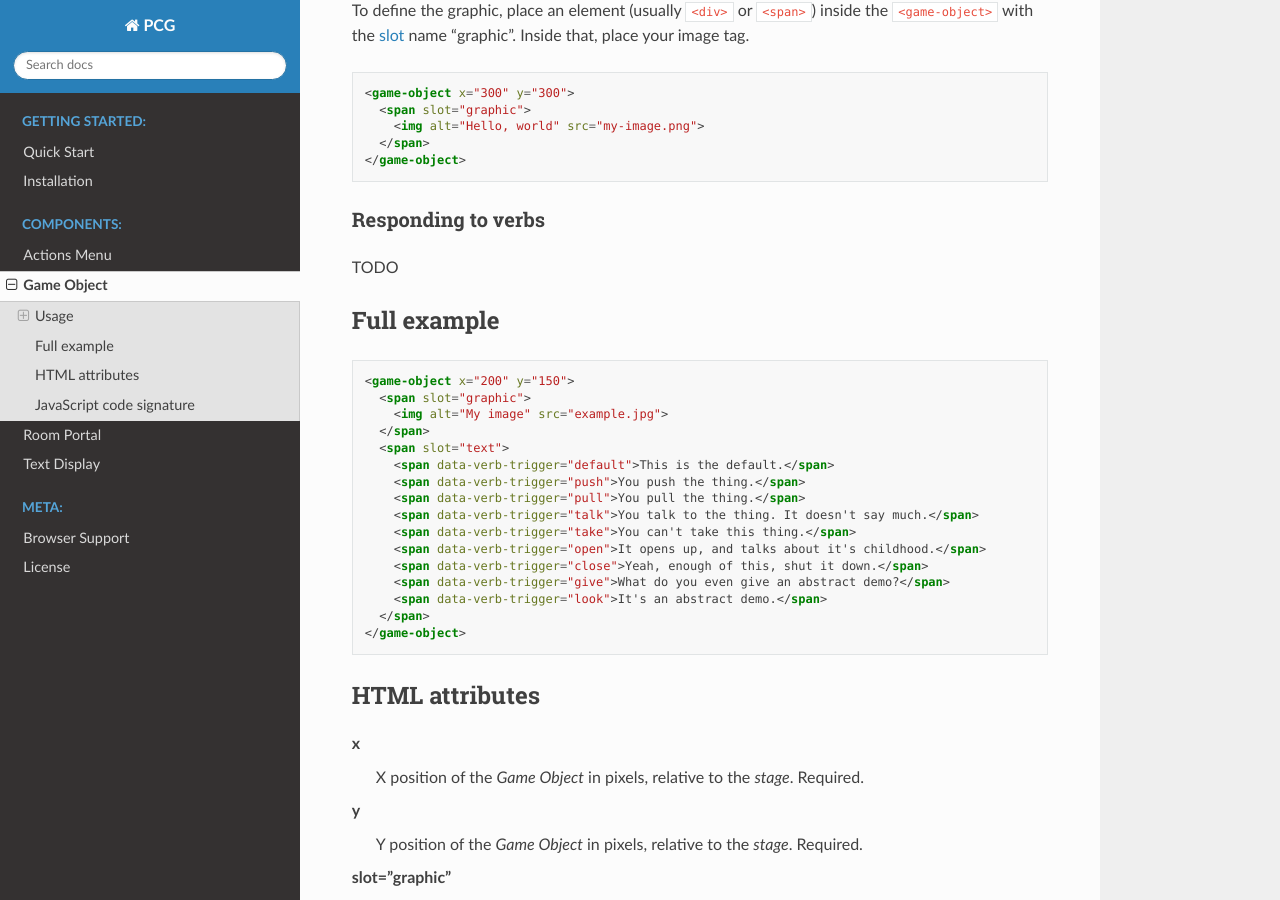
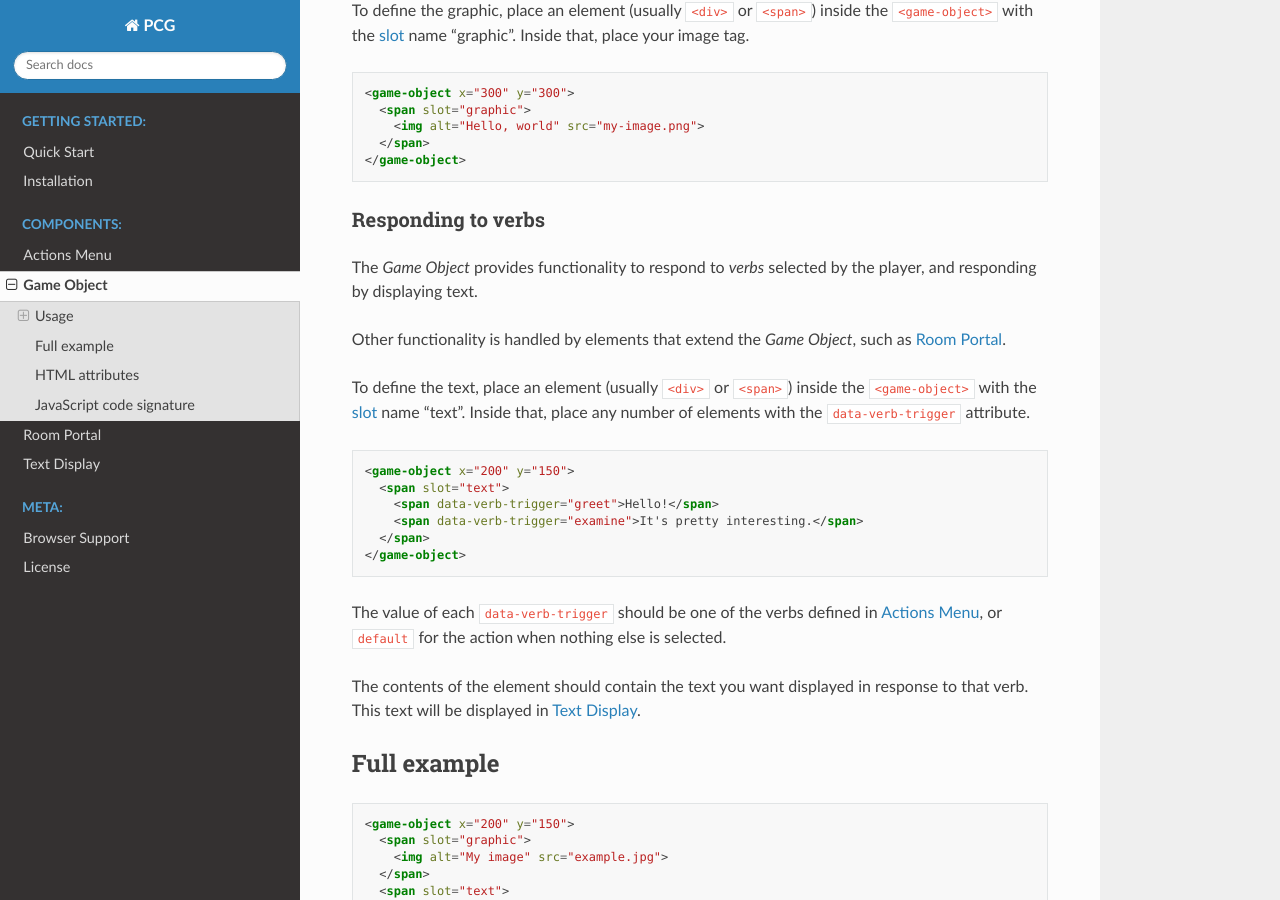
Before and after one commit to bronzehedwick/pcg, a Sphinx documentation site: the page built from docs/components/game-object.rst, in a window 1280 px wide and 900 px high, scrolled down 775 px. Built offline with Sphinx 7.4.7 and the Read the Docs theme 2.0.0, drawn with Linux system fonts in a browser that asks for light colours; some of the changed text lies outside the part shown.

Commit message:
Finish game object component documentation

```diff
--- a/docs/components/game-object.rst
+++ b/docs/components/game-object.rst
@@ -1,8 +1,8 @@
 Game Object
 ============
 
-The base class that all stage elements extend. It is generally not meant
-to be used directly, but can be used in a pintch.
+The base class that all *stage* elements extend. It is generally not
+meant to be used directly, but can be used in a pintch.
 
 Since it provides common interfaces for generally useful functionality,
 it is a good candidate to extend for custom game elements.
@@ -47,7 +47,32 @@ To define the graphic, place an element (usually ``<div>`` or
 Responding to verbs
 ^^^^^^^^^^^^^^^^^^^
 
-TODO
+The *Game Object* provides functionality to respond to *verbs* selected
+by the player, and responding by displaying text.
+
+Other functionality is handled by elements that extend the *Game
+Object*, such as :doc:`room-portal`.
+
+To define the text, place an element (usually ``<div>`` or ``<span>``)
+inside the ``<game-object>`` with the `slot`_ name "text". Inside that,
+place any number of elements with the ``data-verb-trigger`` attribute.
+
+.. code-block:: html
+
+  <game-object x="200" y="150">
+    <span slot="text">
+      <span data-verb-trigger="greet">Hello!</span>
+      <span data-verb-trigger="examine">It's pretty interesting.</span>
+    </span>
+  </game-object>
+
+The value of each ``data-verb-trigger`` should be one of the verbs
+defined in :doc:`actions-menu`, or ``default`` for the action when
+nothing else is selected.
+
+The contents of the element should contain the text you want
+displayed in response to that verb. This text will be displayed in
+:doc:`text-display`.
 
 Full example
 ------------
```
Also changed, not shown: docs/components/actions-menu.rst (+19 -21 lines).
